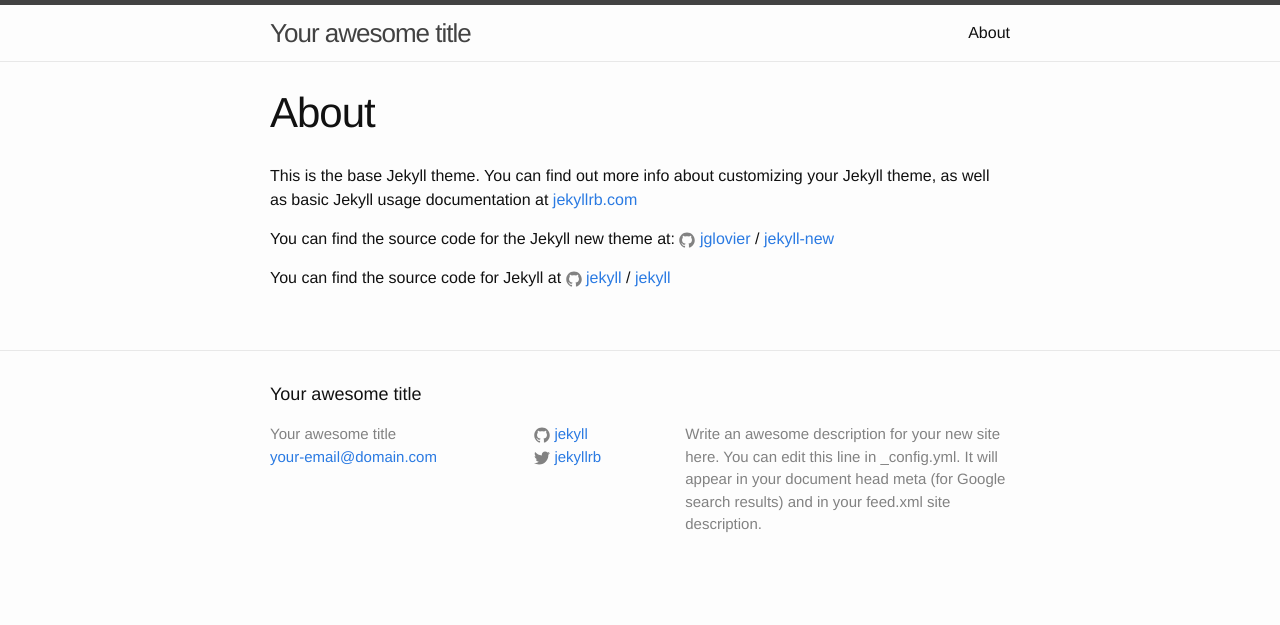
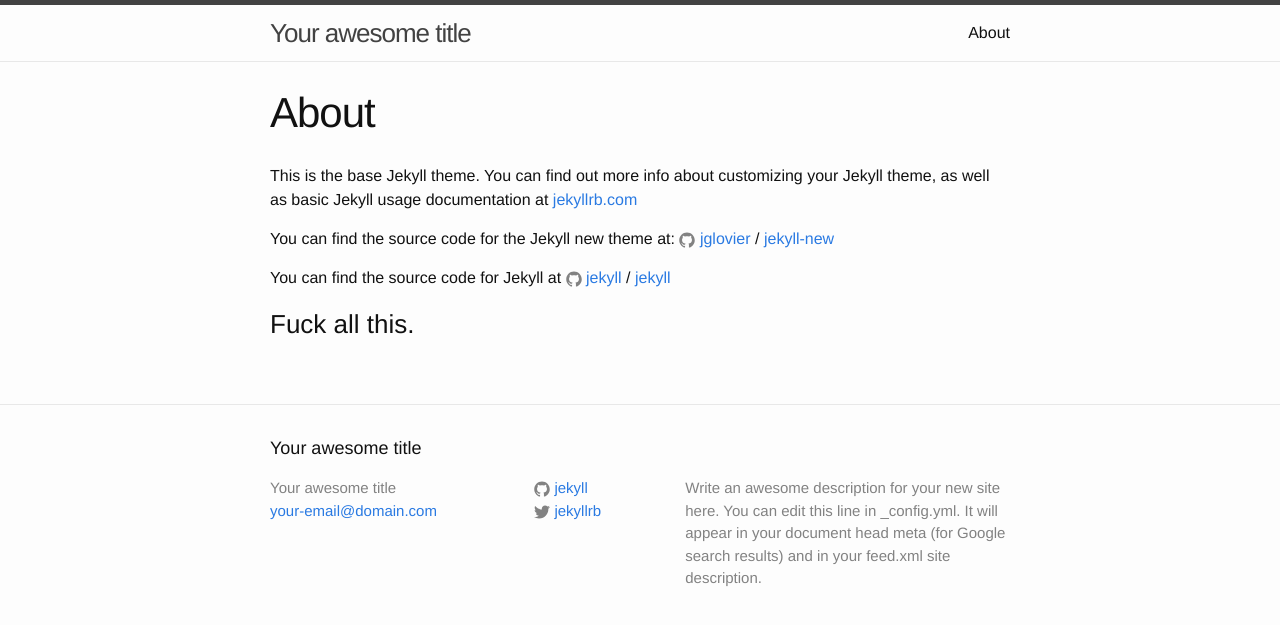
Before and after one commit to sidravic/dummy-jekyll-site, a Jekyll site: the page built from about.md, in a window 1280 px wide. Shown: the top 625 px of the page. Built offline with Jekyll 4.4.1, drawn with Linux system fonts in a browser that asks for light colours.

Commit message:
Update about.md

```diff
--- a/about.md
+++ b/about.md
@@ -13,3 +13,5 @@ You can find the source code for the Jekyll new theme at:
 You can find the source code for Jekyll at
 {% include icon-github.html username="jekyll" %} /
 [jekyll](https://github.com/jekyll/jekyll)
+
+### Fuck all this.
```
